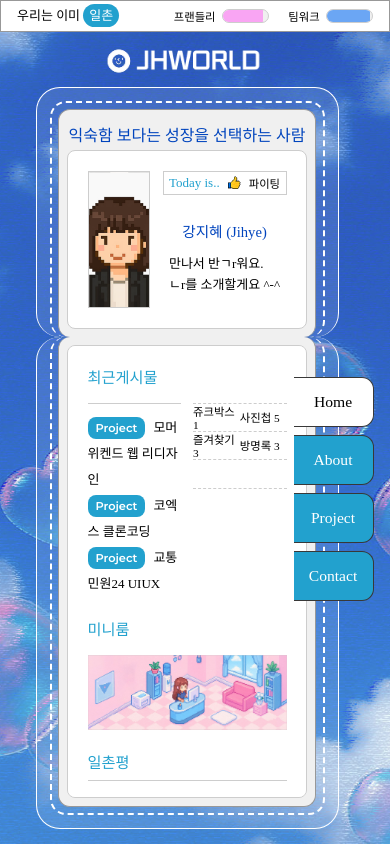
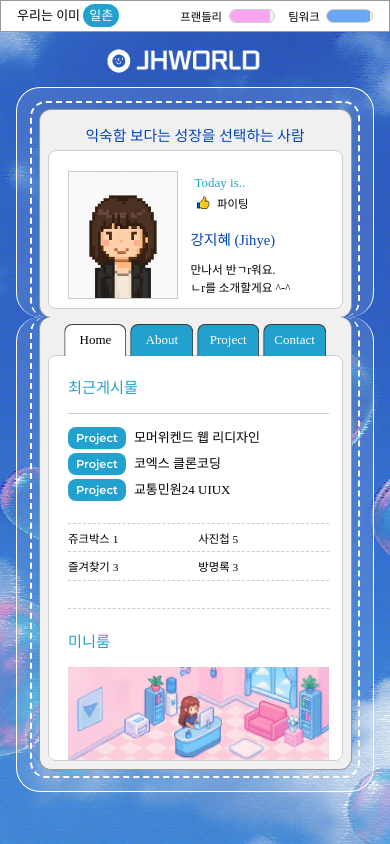
Before and after one commit to jihye8745/portfolio, a React (Vite) app: page / in a window 390 px wide. Built offline with nearby package versions, Linux system fonts and the light colour scheme; a web font is replaced by a local one.

Commit message:
모바일수정

```diff
--- a/index.html
+++ b/index.html
@@ -2,7 +2,7 @@
 <html lang="kr">
   <head>
     <meta charset="UTF-8" />
-    <link rel="icon" type="image/svg+xml" href="/vite.svg" />
+    <link rel="icon" type="image/svg+xml" href="/favicon.png" />
     <meta name="viewport" content="width=device-width, initial-scale=1.0" />
     <title>portfolio</title>
   </head>
--- a/src/Portfolio/component/Put.jsx
+++ b/src/Portfolio/component/Put.jsx
@@ -13,8 +13,7 @@ const Put = ({addComment}) => {
 
   return (
     <div className='put'>
-      <span>답글</span>
-      <input type="text" value={inputValue}
+      <input name='com' type="text" placeholder="일촌평 남기기" value={inputValue}
       onChange={(event)=>setInputValue(event.target.value)}
       />
 
--- a/src/Portfolio/page/About.jsx
+++ b/src/Portfolio/page/About.jsx
@@ -59,7 +59,7 @@ const About = () => {
             <img src="/about/profile.jpg" alt="a_img" />
           </figure>
           <div className="text">
-            <h2>안녕하세요. 웹퍼블리셔 강지혜입니다.</h2>
+            <h2>안녕하세요.<br/>웹퍼블리셔 강지혜입니다.</h2>
             <p>
               저는 배움을 주저하지 않고 꾸준히 도전하는 사람입니다. <br/>
               HTML, CSS, 반응형, 웹 접근성 등 기초가 탄탄한 퍼블리셔로서 요구사항을 정확히 파악하고 사용자 중심의 신뢰할 수 있는 결과물을 만들기 위해 꾸준히 노력하겠습니다.
--- a/src/Portfolio/style.css
+++ b/src/Portfolio/style.css
@@ -48,7 +48,7 @@
 #wrap {
   width: 100%;
   height: 100vh;
-  min-height: 720px;
+  min-height: 665px;
   background-image: url(/common/bg.jpg);
   background-position: center;
   background-size: cover;
@@ -490,7 +490,7 @@ header h1 {
 
 .home .post {
   display: flex;
-  gap: 0 12px;
+  gap: 0 1rem;
   flex-wrap: wrap;
 }
 
@@ -503,7 +503,7 @@ header h1 {
 }
 
 .home .post .p_left {
-  width: calc(50% - 6px);
+  flex-grow: 1;
   border-top: 1px solid #CDCDCD;
   padding-top: 0.875rem
 }
@@ -529,7 +529,7 @@ header h1 {
 }
 
 .home .post .p_right {
-  width: calc(50% - 6px);
+  flex-grow: 1.5;
 }
 
 .home .post .p_right ul li {
@@ -571,7 +571,11 @@ header h1 {
 
 .home .comment ul li {
   font-family: var(--kr_R);
-  line-height: 40px;
+  line-height: 160%;
+}
+
+.home .comment ul li:not(:last-child) {
+  margin-bottom: 1rem;
 }
 
 .home .comment ul li span {
@@ -592,10 +596,16 @@ header h1 {
 .home .put input {
   flex-grow: 1;
   height: 24px;
+  min-width: 0;
 }
 
 .home .put button {
   cursor: pointer;
+  font-family: var(--pixel_R);
+  font-size: 0.875rem;
+  padding: 2px 4px;
+  flex-shrink: 0;
+  white-space: nowrap;
 }
 
 .about .title {
@@ -612,18 +622,22 @@ header h1 {
 .about .aboutMe .about_contents {
   display: flex;
   align-items: center;
-  gap: 32px;
+  gap: 2rem;
+}
+
+.about .aboutMe .about_contents figure {
+  flex-basis: 190px;
+  flex-grow: 1;
 }
 
 .about .aboutMe .about_contents figure img {
-  width: 192px;
-  max-width: 100%;
   border: 1px solid #CDCDCD;
+  width: 100%;
 }
 
 .about .aboutMe .about_contents .text {
+  flex-basis: 420px;
   flex-grow: 1;
-  width: 490px;
 }
 
 .about .aboutMe .about_contents .text h2 {
@@ -632,6 +646,10 @@ header h1 {
   margin-bottom: 2rem;
 }
 
+.about .aboutMe .about_contents .text h2 br {
+  display: none;
+}
+
 .about .aboutMe .about_contents .text p {
   font-family: var(--kr_R);
   line-height: 180%;
@@ -655,7 +673,7 @@ header h1 {
 }
 
 .about .skill .skill_contents ul li figure {
-  width: 80px;
+  flex-basis: 80px;
   border: 1px solid #CDCDCD;
 }
 
@@ -684,7 +702,7 @@ header h1 {
 }
 
 .about .detail>div {
-  width: 50%
+  flex-basis: 50%;
 }
 
 .about .detail>div {
@@ -827,7 +845,7 @@ header h1 {
 }
 
 .projectList .p_item .p_contents figure {
-  width: 50%;
+  flex-basis: 50%;
 }
 
 .projectList .p_item .p_contents figure img {
@@ -835,7 +853,7 @@ header h1 {
 }
 
 .projectList .p_item .p_contents .text {
-  width: 50%;
+  flex-basis: 50%;
   display: flex;
   flex-direction: column;
   justify-content: space-around;
@@ -907,7 +925,7 @@ header h1 {
 }
 
 .contact .contact_title {
-  padding: 70px 0;
+  padding: 4rem 0;
   text-align: center;
 }
 
@@ -935,10 +953,20 @@ header h1 {
   margin-bottom: 20px;
 }
 
+.contact .contact_info>span {
+  color: #4D4D4D;
+  font-family: var(--pixel_R);
+  font-size: 0.875rem;
+}
+
 .contact .contact_info .info {
   display: flex;
   align-items: center;
   gap: 1rem;
+}
+
+.contact .contact_info .info span {
+  font-family: var(--pixel_R);
 }
 
 .contact .contact_info .info>div {
@@ -1079,13 +1107,18 @@ header h1 {
     height: 80px;
   }
 
+  #main .mainContents>.btns {
+    top: 20px;
+    gap: 4px;
+  }
+
   .ms_inner {
     width: 90%;
   }
 
   #main {
     flex-direction: column;
-    height: 88vh;
+    height: 86vh;
   }
 
   #main .mainContents>.btns {
@@ -1170,6 +1203,7 @@ header h1 {
   .mainContents .m_inner {
     height: 100%;
     padding: 1.5rem;
+    padding-right: 1rem;
   }
 
   #main .deco {
@@ -1242,6 +1276,11 @@ header h1 {
     max-width: 100%;
   }
 
+  .about .aboutMe .about_contents .text p {
+    padding-right: 0;
+  }
+
+
   .projectBtns {
     height: 100%;
     align-content: center;
@@ -1269,6 +1308,14 @@ header h1 {
   }
 
   .projectBtns .swiper-wrapper .category_item button {
+    font-size: 0.9rem;
+  }
+
+  .about .detail .experience .exp_contents .work ul li {
+    font-size: 0.9rem;
+  }
+
+  .projectList .p_item .p_contents .text .info {
     font-size: 0.9rem;
   }
 
@@ -1309,7 +1356,7 @@ header h1 {
     width: auto;
     flex-direction: row;
     justify-content: start;
-    gap : 1.5rem;
+    gap: 1.5rem;
     padding: 0;
   }
 
@@ -1330,6 +1377,15 @@ header h1 {
 
   header h1 img {
     width: 80%
+  }
+
+  .ms_inner {
+    padding-right: 16px;
+    width: 100%;
+  }
+
+  #main {
+    width: 100%;
   }
 
   #main .subContents {
@@ -1385,5 +1441,197 @@ header h1 {
     display: none;
   }
 
-
-}
+  #main .mainContents>.btns {
+    width: fit-content;
+    flex-direction: row;
+    justify-content: flex-start;
+    gap: 4px;
+    top: 7px;
+    left: 40px;
+  }
+
+  #main .mainContents>.btns button {
+    width: 6rem;
+    height: 36px;
+    border-radius: 8px 8px 0 0;
+    border-left: 1px solid #383838;
+    border-bottom: none;
+  }
+
+  .mainContents .m_bg {
+    padding-top: 43px;
+  }
+}
+
+
+@media screen and (max-width: 700px) {
+  .home .post {
+    flex-direction: column;
+    flex-wrap: nowrap;
+  }
+
+  .home .post .p_left {
+    margin-bottom: 20px;
+  }
+
+  .about .aboutMe .about_contents {
+    flex-direction: column;
+  }
+
+  .about .aboutMe .about_contents figure {
+    flex-basis: auto;
+  }
+
+  .about .aboutMe .about_contents .text {
+    flex-basis: auto;
+  }
+
+  .about .aboutMe .about_contents .text p {
+    font-size: 1.1rem;
+  }
+
+  .about .skill .skill_contents ul li figure {
+    flex-basis: 30%;
+  }
+
+  .about .skill .skill_contents ul li .text {
+    flex-basis: 70%;
+  }
+
+  .about .detail {
+    flex-direction: column;
+  }
+
+  .projectList .p_item .p_contents {
+    flex-direction: column;
+  }
+
+  .projectList .p_item .p_contents .text {
+    flex-basis: 140px;
+  }
+
+  .contact .contact_info {
+    height: auto;
+    flex-direction: column;
+    padding: 8px 0;
+    gap: 8px;
+  }
+
+  .contact .contact_info .info {
+    flex-direction: column;
+    gap: 0;
+  }
+}
+
+
+@media screen and (max-width: 500px) {
+
+  #main .mainContents>.btns {
+    left: 50%;
+    transform: translateX(-50%);
+
+  }
+
+  #main .mainContents>.btns button {
+    width: 16vw;
+  }
+
+  .about .aboutMe .about_contents .text p br {
+    display: none;
+  }
+
+  .about .aboutMe .about_contents .text h2 br {
+    display: block;
+  }
+
+  .about .aboutMe .about_contents .text h2 {
+    line-height: 160%;
+    margin-bottom: 1.2rem;
+  }
+
+  .profile .top {
+    grid-template-columns: 1.5fr 2fr;
+  }
+
+  .profile .top .p_text {
+    text-align: left;
+  }
+
+  .contact .contact_title h2 {
+    font-size: 1.3rem;
+  }
+}
+
+
+@media screen and (max-width: 430px) {
+
+  #side .side_contents .per {
+    gap: 1rem;
+  }
+
+  .subContents .s_bg .t_title h2 {
+    font-size: 3.8vw;
+  }
+
+  #main .mainContents>.btns button {
+    height: 32px;
+  }
+
+  .mainContents .m_bg {
+    padding-top: 38px;
+  }
+
+  .profile .top {
+    grid-template-columns: 1fr 1fr;
+  }
+
+  .profile .top .today {
+    flex-wrap: wrap;
+  }
+
+  .profile .top .today span:first-of-type {
+    flex-basis: 100%;
+  }
+
+  .profile .top .today figure {
+    margin-left: 0;
+  }
+
+  .profile .top .today {
+    height: auto;
+    justify-content: left;
+    border: none;
+    gap: 4px 0;
+  }
+
+  .profile .top .p_text p {
+    font-size: 0.9rem;
+  }
+}
+
+
+@media screen and (max-width: 390px) {
+
+
+  #main .subContents {
+    min-height: 230px;
+  }
+
+  .profile .top {
+    grid-template-columns: 1fr 1.2fr;
+  }
+
+  #main .mainContents>.btns button {
+    font-size: 1rem;
+  }
+}
+
+
+
+@media screen and (max-width:365px) {
+
+  .profile .top {
+    grid-template-columns: 1fr 1.5fr;
+  }
+
+}
```
Also changed, not shown: public/favicon.png (added). Lines whose indentation alone changed are shown as unchanged.
